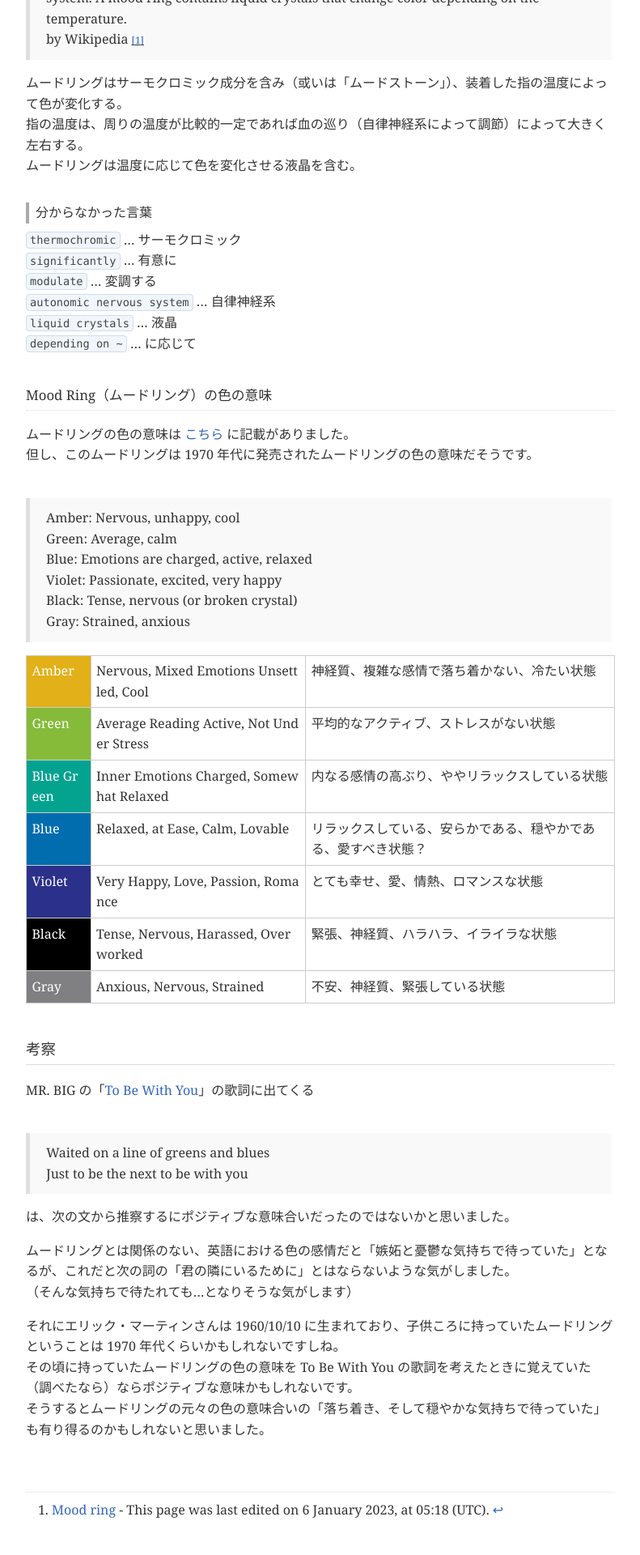
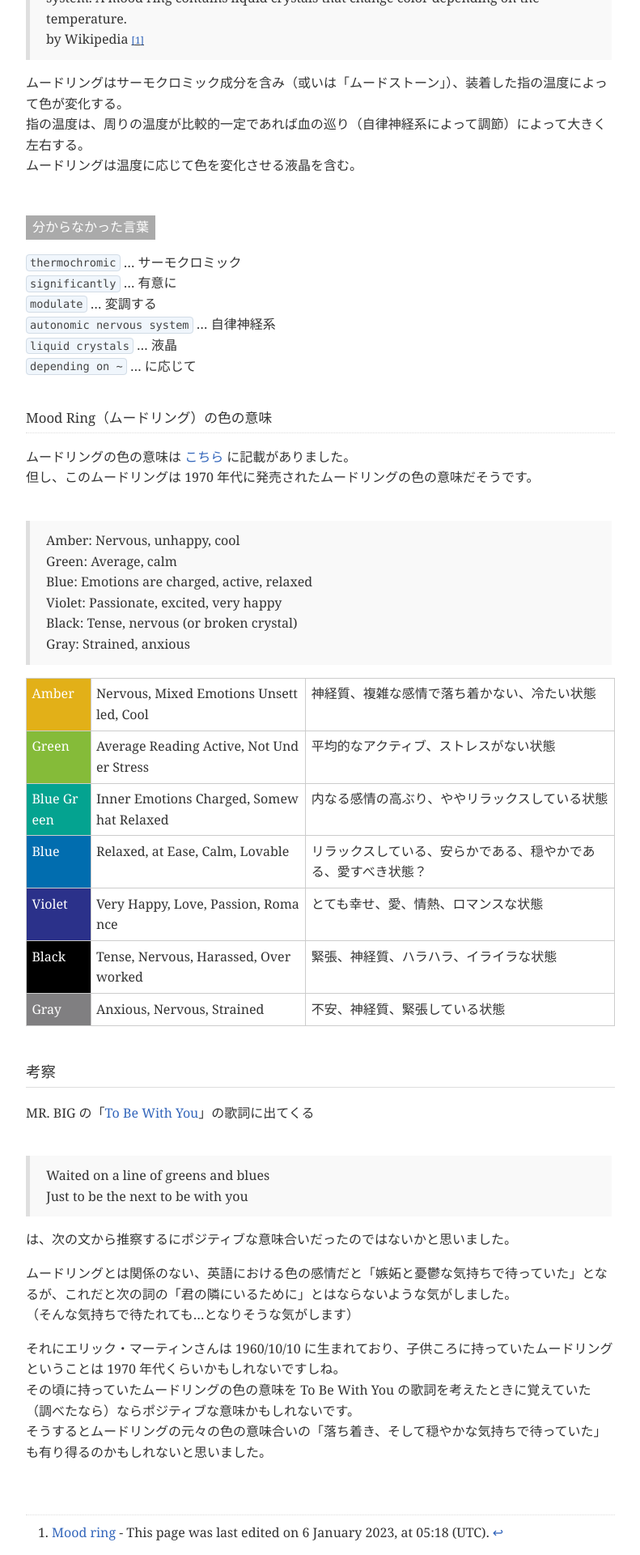
Before and after one commit to tetsuwo/en-study, a Jekyll site: the page built from _posts/2023-01-02-color-meanings-of-mood-ring.md, in a window 1280 px wide. Shown: the part 661-2581 px from the top of the page at 81% size, without its empty margins (118-909 px from the left). Built offline with Jekyll 4.4.1, drawn with Linux system fonts in a browser that asks for light colours.

Commit message:
update: styles

```diff
--- a/_layouts/posts-category.html
+++ b/_layouts/posts-category.html
@@ -20,5 +20,4 @@ layout: main
             </div>
         </footer>
     </article>
-    <hr>
 {% endfor %}
--- a/assets/css/style.css
+++ b/assets/css/style.css
@@ -411,7 +411,7 @@ article.permalink .post-body { margin-bottom: 2em; }
 .post-body h6 { font-weight: normal; margin: 2em 0 .5em; }
 .post-body h2 { font-size: 115%; border-bottom: 1px solid #ddd; padding: .25em 0; margin-bottom: 1em; }
 .post-body h3 { font-size: 105%; border-bottom: 1px dotted #ddd; padding: .25em 0; margin-bottom: 1em; }
-.post-body h4 { font-size: 100%; border-left: 4px solid #aaa; padding-left: .5em; }
+.post-body h4 { font-size: 100%; padding: .1275em .5em; display: inline-block; background-color: #aaa; color: #fff; }
 .post-body h5 { font-size:  95%; }
 .post-body h6 { font-size:  85%; }
 .post-body p { margin: .5em 0 1em; }
```
Also changed, not shown: category/movies.md (+1 -1 lines), README.md.
